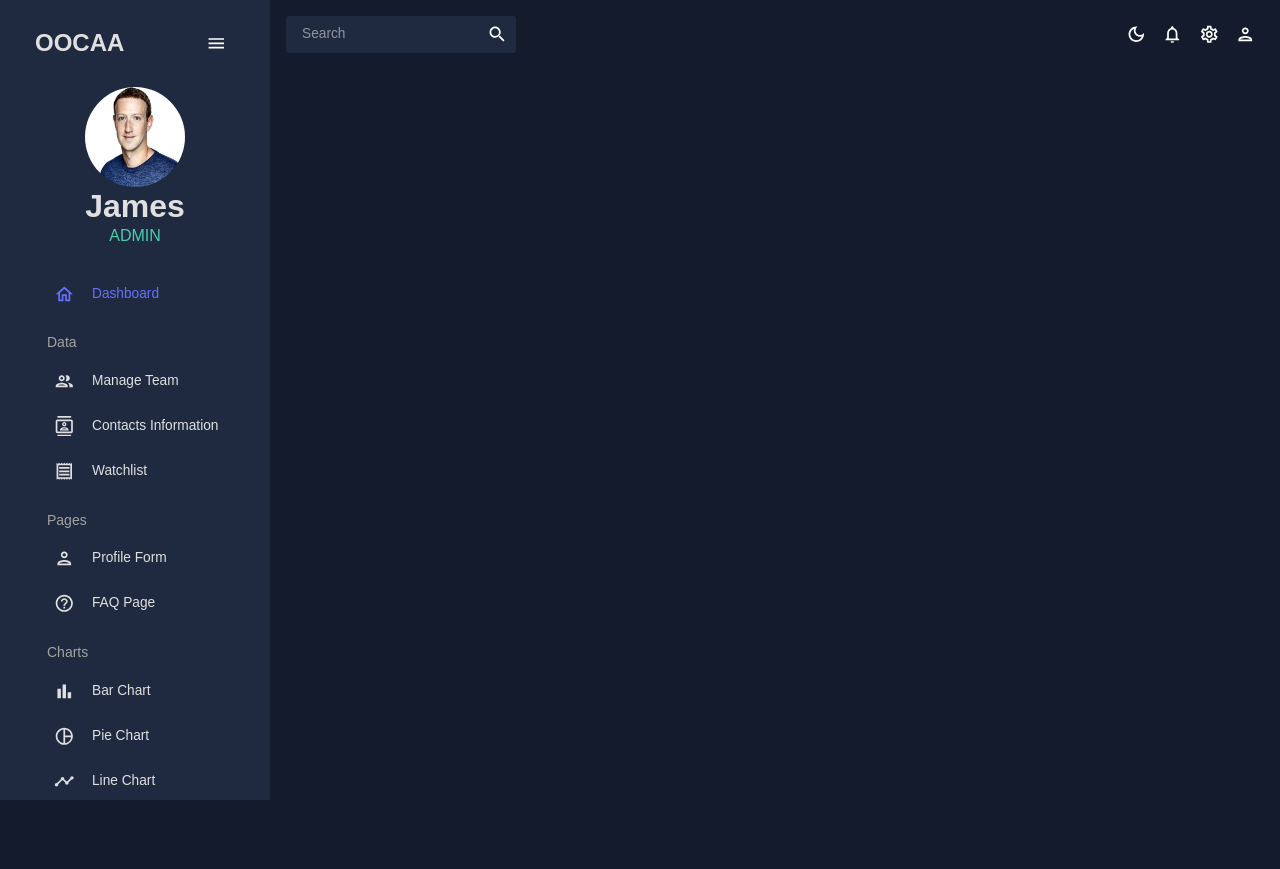
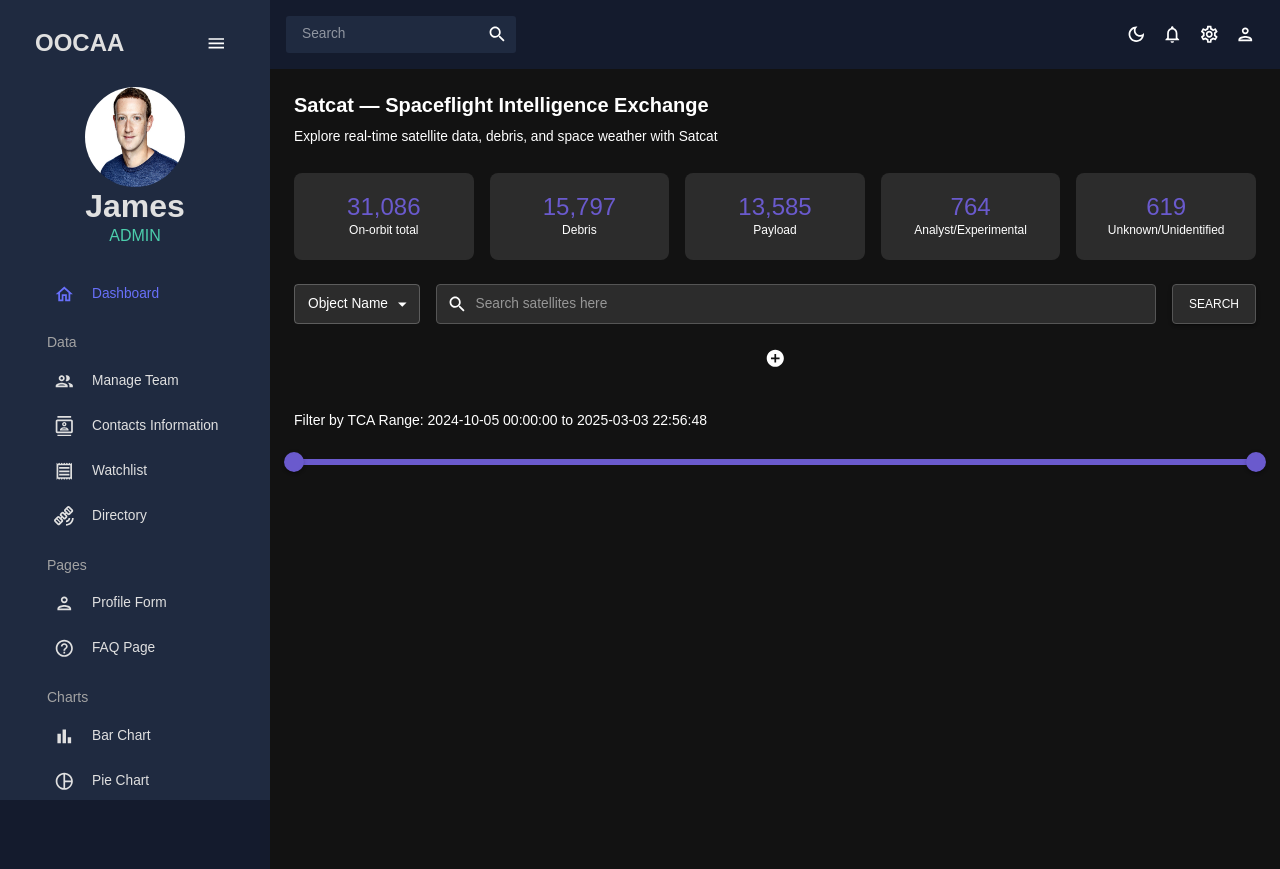
Before and after one commit to anmol02singh/OOCAA-UI, a React (Create React App) app: page /directory in a window 1280 px wide. Before the commit the page ends 800 px from the top, so only its background shows below. Built offline with nearby package versions, Linux system fonts and the light colour scheme; no server answers.

Commit message:
new filtering with dashboard

```diff
--- a/src/App.js
+++ b/src/App.js
@@ -1,6 +1,5 @@
 import React, { useState } from "react";
 import { Routes, Route } from "react-router-dom";
-//import "/Users/san/OOCAA-UI/src/styles/index.css";
 import Home from "./pages/Home.tsx";
 import About from "./pages/About.tsx";
 import Contact from "./pages/Contact.tsx";
@@ -16,6 +15,7 @@ import Dashboard from "./scenes/dashboard/index.tsx";
 import UserLogin from "./pages/UserLogin.tsx";
 import { useLocation } from "react-router-dom";
 import UserSignUp from "./pages/UserSignUp.tsx";
+import Directory from "./pages/Directory.tsx";
 
 function App() {
   const [theme, colorMode] = useMode();
@@ -43,6 +43,7 @@ function App() {
                           <Route path="/geo" element={<Geo />} />
                           <Route path="/login" element={<UserLogin />} />
                           <Route path="/signup" element={<UserSignUp />} />
+                          <Route path="/directory" element={<Directory />} />
                       </Routes>
                   </main>
               </div>
--- /dev/null
+++ b/src/components/SearchBar.tsx
@@ -0,0 +1,76 @@
+import React from 'react';
+import { Box, InputBase, MenuItem, Select, Button } from '@mui/material';
+import SearchIcon from '@mui/icons-material/Search';
+import { styled } from '@mui/system';
+
+interface SearchBarProps {
+  criteria: string;
+  onCriteriaChange: (value: string) => void;
+  backgroundColor: string;
+  textColor: string;
+  borderColor: string;
+}
+
+const SearchBox = styled(Box)<{ backgroundColor: string; borderColor: string }>(
+  ({ backgroundColor, borderColor }) => ({
+    display: 'flex',
+    alignItems: 'center',
+    backgroundColor,
+    borderRadius: '4px',
+    padding: '0 10px',
+    border: `1px solid ${borderColor}`,
+    height: '2.5rem',
+  })
+);
+
+const SearchBar: React.FC<SearchBarProps> = ({
+  criteria,
+  onCriteriaChange,
+  backgroundColor,
+  textColor,
+  borderColor,
+}) => {
+  return (
+    <Box display="flex" alignItems="center" gap={2} mb={2}>
+      <Select
+        value={criteria}
+        onChange={(e) => onCriteriaChange(e.target.value)}
+        style={{
+          backgroundColor,
+          color: textColor,
+          height: '2.5rem',
+          borderRadius: '4px',
+        }}
+      >
+        <MenuItem value="name">Object Name</MenuItem>
+        <MenuItem value="type">Object Type</MenuItem>
+        <MenuItem value="designator">Object Designator</MenuItem>
+      </Select>
+      <SearchBox flex={1} backgroundColor={backgroundColor} borderColor={borderColor}>
+        <SearchIcon sx={{ color: textColor }} />
+        <InputBase
+          placeholder="Search satellites here"
+          sx={{
+            ml: 1,
+            flex: 1,
+            color: textColor,
+            height: '100%',
+          }}
+        />
+      </SearchBox>
+      <Button
+        variant="contained"
+        style={{
+          height: '2.5rem', // Match the height of the other components
+          backgroundColor: backgroundColor,
+          color: textColor,
+          border: `1px solid ${borderColor}`,
+        }}
+      >
+        Search
+      </Button>
+    </Box>
+  );
+};
+
+export default SearchBar;
--- /dev/null
+++ b/src/components/StatCard.tsx
@@ -0,0 +1,33 @@
+import React from 'react';
+import { Box, Typography } from '@mui/material';
+
+interface StatCardProps {
+  value: string;
+  label: string;
+  backgroundColor: string;
+  accentColor: string;
+  textColor: string;
+}
+
+const StatCard: React.FC<StatCardProps> = ({ value, label, backgroundColor, accentColor, textColor }) => {
+  return (
+    <Box
+      textAlign="center"
+      flex={1}
+      style={{
+        backgroundColor,
+        padding: '20px',
+        borderRadius: '8px',
+      }}
+    >
+      <Typography variant="h3" style={{ color: accentColor }}>
+        {value}
+      </Typography>
+      <Typography variant="subtitle2" style={{ color: textColor }}>
+        {label}
+      </Typography>
+    </Box>
+  );
+};
+
+export default StatCard;
--- /dev/null
+++ b/src/components/TCASlider.tsx
@@ -0,0 +1,44 @@
+import React from 'react';
+import { Box, Typography, Slider } from '@mui/material';
+
+interface TcaSliderProps {
+  tcaRange: number[];
+  onTcaChange: (event: Event, newValue: number | number[]) => void;
+  min: number;
+  max: number;
+  step: number;
+  accentColor: string;
+}
+
+const TcaSlider: React.FC<TcaSliderProps> = ({
+  tcaRange,
+  onTcaChange,
+  min,
+  max,
+  step,
+  accentColor,
+}) => {
+  const formatTimestamp = (timestamp: number): string => {
+    const date = new Date(timestamp);
+    return date.toISOString().replace('T', ' ').split('.')[0]; // Format to YYYY-MM-DD HH:MM:SS
+  };
+
+  return (
+    <Box mt={4}>
+      <Typography variant="h6" mb={2}>
+        Filter by TCA Range: {formatTimestamp(tcaRange[0])} to {formatTimestamp(tcaRange[1])}
+      </Typography>
+      <Slider
+        value={tcaRange}
+        onChange={onTcaChange}
+        valueLabelDisplay="auto"
+        min={min}
+        max={max}
+        step={step}
+        sx={{ color: accentColor }}
+      />
+    </Box>
+  );
+};
+
+export default TcaSlider;
--- /dev/null
+++ b/src/pages/Directory.tsx
@@ -0,0 +1,109 @@
+import React, { useState } from 'react';
+import { Box, Typography, IconButton, useTheme } from '@mui/material';
+import AddCircleIcon from '@mui/icons-material/AddCircle';
+import RemoveCircleIcon from '@mui/icons-material/RemoveCircle';
+import StatCard from '../components/StatCard.tsx';
+import SearchBar from '../components/SearchBar.tsx';
+import TcaSlider from '../components/TCASlider.tsx';
+
+const Directory = () => {
+  const theme = useTheme();
+  const colors = {
+    primary: theme.palette.mode === 'dark' ? '#121212' : '#ffffff',
+    textPrimary: theme.palette.mode === 'dark' ? '#ffffff' : '#121212',
+    accent: '#6A5ACD',
+    searchBackground: '#2C2C2C',
+    searchText: '#ffffff',
+    searchBorder: '#555555',
+  };
+
+  const [searchBars, setSearchBars] = useState([{ id: 1, criteria: 'name' }]);
+  const [tcaRange, setTcaRange] = useState([new Date('2024-10-05').getTime(), Date.now()]);
+
+  const handleAddSearchBar = () => {
+    if (searchBars.length < 2) {
+      setSearchBars([...searchBars, { id: searchBars.length + 1, criteria: 'name' }]);
+    }
+  };
+
+  const handleRemoveSearchBar = () => {
+    if (searchBars.length > 1) {
+      setSearchBars(searchBars.slice(0, -1));
+    }
+  };
+
+  const handleCriteriaChange = (id: number, value: string) => {
+    setSearchBars(
+      searchBars.map((bar) => (bar.id === id ? { ...bar, criteria: value } : bar))
+    );
+  };
+
+  const handleTcaChange = (event: Event, newValue: number | number[]) => {
+    setTcaRange(newValue as number[]);
+  };
+
+  return (
+    <Box p={3} style={{ backgroundColor: colors.primary, color: colors.textPrimary, minHeight: '100vh' }}>
+      <Typography variant="h4" fontWeight="bold">
+        Satcat — Spaceflight Intelligence Exchange
+      </Typography>
+      <Typography variant="subtitle1" mt={1} mb={3}>
+        Explore real-time satellite data, debris, and space weather with Satcat
+      </Typography>
+
+      <Box display="flex" justifyContent="space-between" gap={2} mb={3}>
+        {[
+          { label: 'On-orbit total', value: '31,086' },
+          { label: 'Debris', value: '15,797' },
+          { label: 'Payload', value: '13,585' },
+          { label: 'Analyst/Experimental', value: '764' },
+          { label: 'Unknown/Unidentified', value: '619' },
+        ].map((stat, index) => (
+          <StatCard
+            key={index}
+            value={stat.value}
+            label={stat.label}
+            backgroundColor={colors.searchBackground}
+            accentColor={colors.accent}
+            textColor={colors.searchText}
+          />
+        ))}
+      </Box>
+
+      {searchBars.map((bar, index) => (
+        <SearchBar
+          key={bar.id}
+          criteria={bar.criteria}
+          onCriteriaChange={(value) => handleCriteriaChange(bar.id, value)}
+          backgroundColor={colors.searchBackground}
+          textColor={colors.searchText}
+          borderColor={colors.searchBorder}
+        />
+      ))}
+
+      <Box display="flex" justifyContent="center" mt={2}>
+        {searchBars.length === 1 && (
+          <IconButton onClick={handleAddSearchBar} style={{ color: colors.textPrimary }}>
+            <AddCircleIcon />
+          </IconButton>
+        )}
+        {searchBars.length === 2 && (
+          <IconButton onClick={handleRemoveSearchBar} style={{ color: colors.textPrimary }}>
+            <RemoveCircleIcon />
+          </IconButton>
+        )}
+      </Box>
+
+      <TcaSlider
+        tcaRange={tcaRange}
+        onTcaChange={handleTcaChange}
+        min={new Date('2024-10-05').getTime()}
+        max={Date.now()}
+        step={3600000}
+        accentColor={colors.accent}
+      />
+    </Box>
+  );
+};
+
+export default Directory;
--- a/src/scenes/global/Navbar.tsx
+++ b/src/scenes/global/Navbar.tsx
@@ -10,6 +10,7 @@ import PeopleOutlinedIcon from '@mui/icons-material/PeopleOutlined';
 import ContactsOutlinedIcon from '@mui/icons-material/ContactsOutlined';
 import ReceiptOutlinedIcon from '@mui/icons-material/ReceiptOutlined';
 import PersonOutlinedIcon from '@mui/icons-material/PersonOutlined';
+import SatelliteAltOutlinedIcon from '@mui/icons-material/SatelliteAltOutlined';
 import CalendarTodayOutlinedIcon from '@mui/icons-material/CalendarTodayOutlined';
 import HelpOutlineOutlinedIcon from '@mui/icons-material/HelpOutlineOutlined';
 import BarChartOutlinedIcon from '@mui/icons-material/BarChartOutlined';
@@ -106,6 +107,7 @@ const Navbar: FC = () => {
             <Item title="Manage Team" to="/team" icon={<PeopleOutlinedIcon />} selected={selected} setSelected={setSelected} />
             <Item title="Contacts Information" to="/contacts" icon={<ContactsOutlinedIcon />} selected={selected} setSelected={setSelected} />
             <Item title="Watchlist" to="/watchlist" icon={<ReceiptOutlinedIcon />} selected={selected} setSelected={setSelected} />
+            <Item title="Directory" to="/directory" icon={<SatelliteAltOutlinedIcon />} selected={selected} setSelected={setSelected} />
             <Typography variant="h6" color={colors.grey[300]} sx={{ m: '15px 0 5px 20px' }}>
               Pages
             </Typography>
```
Also changed, not shown: src/components/NavbarContext.tsx (deleted, +0 -33 lines), src/components/NavbarLayout.tsx (deleted, +0 -27 lines), src/pages/Dashboard.tsx (deleted), 1 other file (tests, documents, lock files or other folders).
